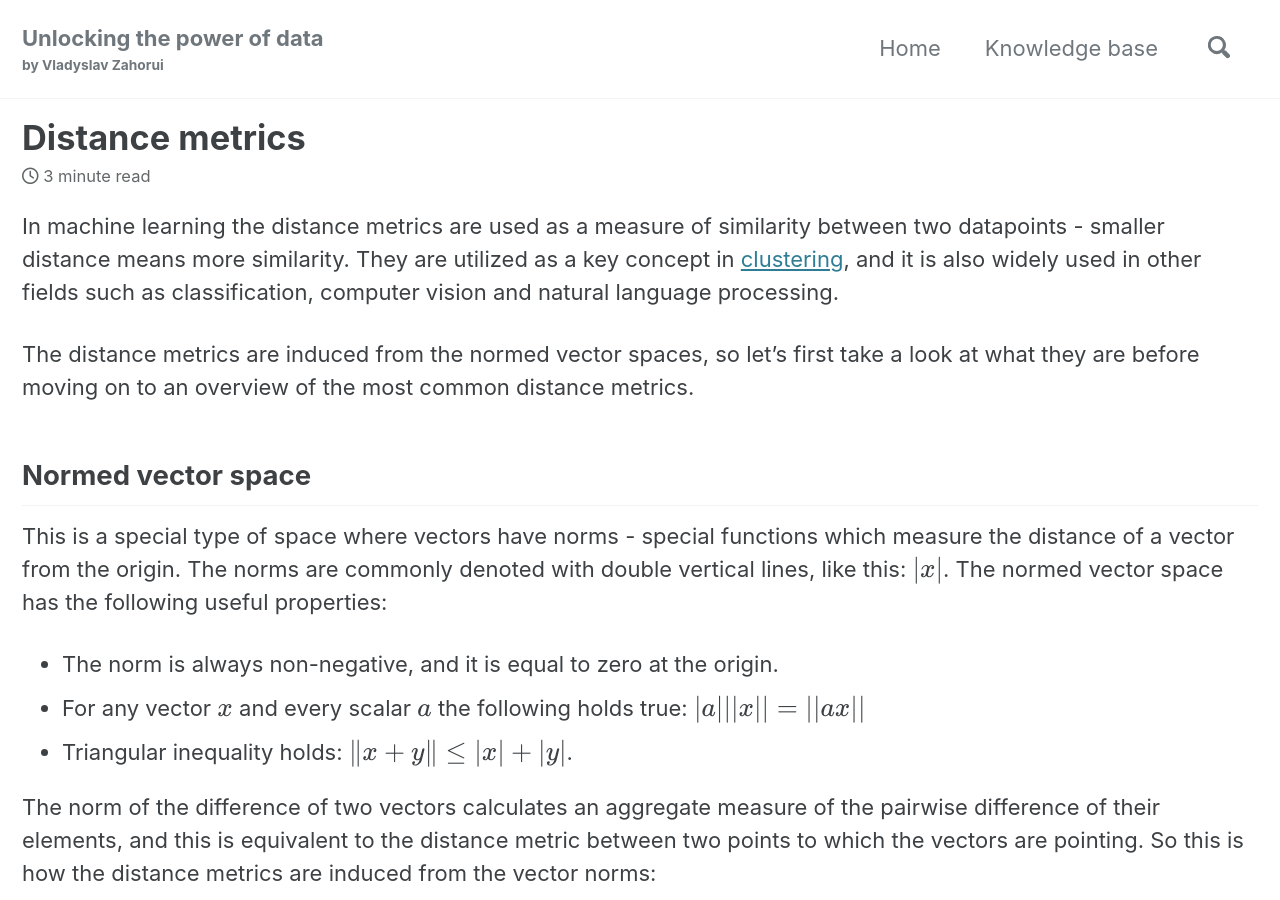
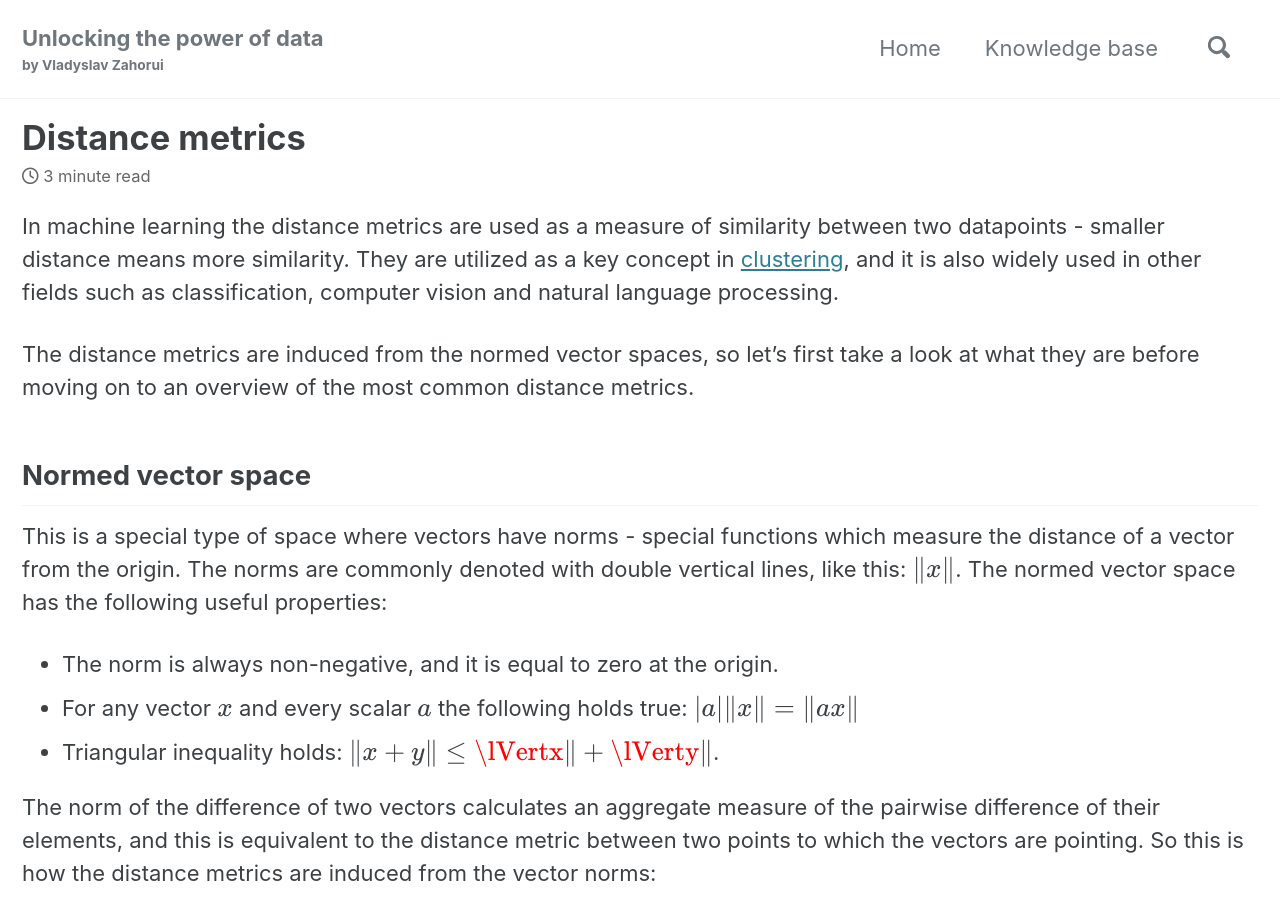
Before and after one commit to vzahorui/vzahorui.github.io, a Jekyll site: the page built from _posts/2021-07-29-distance-metrics.md, in a window 1280 px wide and 900 px high. Built offline with Jekyll 4.4.1, drawn with Linux system fonts in a browser that asks for light colours; cached includes are drawn as plain includes; nearby versions of some CDN libraries; formulas are drawn with MathJax 3; some of the changed text lies outside the part shown.

Commit message:
fixed formula displaying

```diff
--- a/_posts/2021-07-29-distance-metrics.md
+++ b/_posts/2021-07-29-distance-metrics.md
@@ -14,11 +14,11 @@
 
 ## Normed vector space
 
-This is a special type of space where vectors have norms - special functions which measure the distance of a vector from the origin. The norms are commonly denoted with double vertical lines, like this: $\| x \|$. The normed vector space has the following useful properties:
+This is a special type of space where vectors have norms - special functions which measure the distance of a vector from the origin. The norms are commonly denoted with double vertical lines, like this: $\lVert x \rVert$. The normed vector space has the following useful properties:
 
 * The norm is always non-negative, and it is equal to zero at the origin.
-* For any vector $x$ and every scalar $a$ the following holds true: $\lvert a \rvert \lvert\lvert x\rvert\rvert = \lvert\lvert ax\rvert\rvert$
-* Triangular inequality holds: $\lVert x+y\rVert \leq \|x\| + \|y\|$.
+* For any vector $x$ and every scalar $a$ the following holds true: $\lvert a \rvert \lVert x\rVert = \lVert ax\rVert$
+* Triangular inequality holds: $\lVert x+y\rVert \leq \lVertx\rVert + \lVerty\rVert$.
 
 The norm of the difference of two vectors calculates an aggregate measure of the pairwise difference of their elements, and this is equivalent to the distance metric between two points to which the vectors are pointing. So this is how the distance metrics are induced from the vector norms:
 
```
Also changed, not shown: other parts of _posts/2021-07-29-distance-metrics.md (+2 -2 lines).
